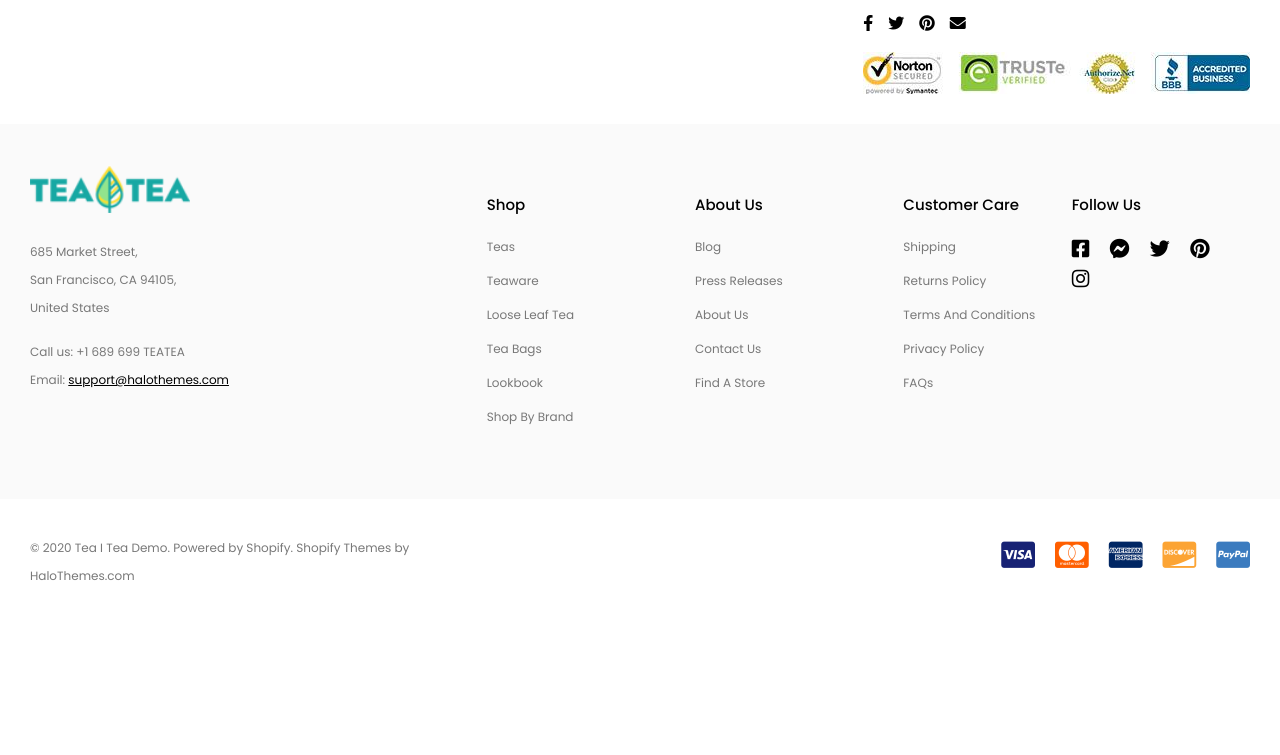
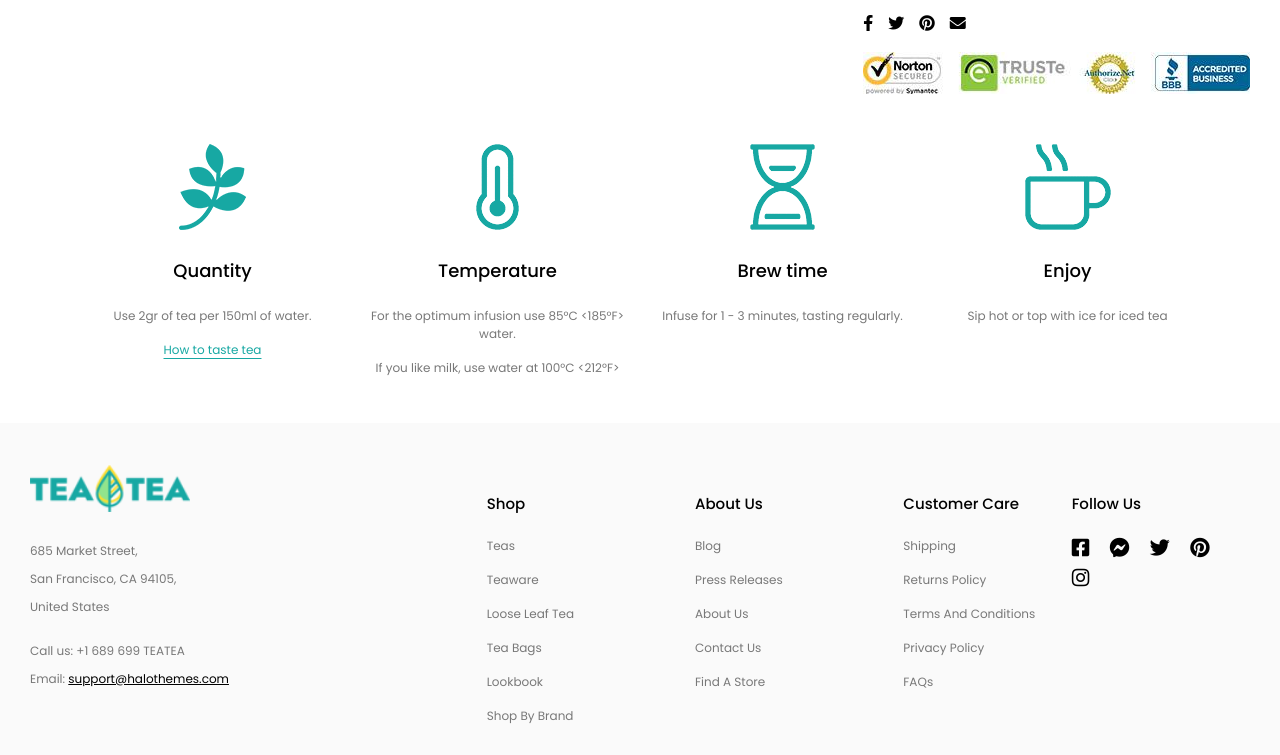
Before and after one commit to Abdulaziz930/TeaAndTea, a plain HTML site: page product-detail.html in a window 1280 px wide. Shown: the part 965-1720 px from the top of the page. Before the commit the page ends 1606 px from the top, so only its background shows below. Drawn offline with nearby package versions, Linux system fonts and the light colour scheme.

Commit message:
product-policies section is done

```diff
--- a/product-detail.html
+++ b/product-detail.html
@@ -851,7 +851,66 @@
       <!-- Product Detail End -->
 
       <!-- Product Policies Start -->
-      <section id="product-policies"></section>
+      <section id="product-policies">
+        <div class="section-content">
+          <div class="container">
+            <div class="row">
+              <div class="col-md-3">
+                <div class="contentBox">
+                  <div class="iconBox">
+                    <img
+                      src="./assets/icons/product-policies-img-1.png"
+                      alt="product-policies-icon"
+                    />
+                  </div>
+                  <h3>Quantity</h3>
+                  <p>Use 2gr of tea per 150ml of water.</p>
+                  <p>
+                    <a href="#">How to taste tea </a>
+                  </p>
+                </div>
+              </div>
+              <div class="col-md-3">
+                <div class="contentBox">
+                  <div class="iconBox">
+                    <img
+                      src="./assets/icons/product-policies-img-2.png"
+                      alt="product-policies-icon"
+                    />
+                  </div>
+                  <h3>Temperature</h3>
+                  <p>For the optimum infusion use 85°C <185°F> water.</p>
+                  <p>If you like milk, use water at 100°C <212°F></p>
+                </div>
+              </div>
+              <div class="col-md-3">
+                <div class="contentBox">
+                  <div class="iconBox">
+                    <img
+                      src="./assets/icons/product-policies-img-3.png"
+                      alt="product-policies-icon"
+                    />
+                  </div>
+                  <h3>Brew time</h3>
+                  <p>Infuse for 1 - 3 minutes, tasting regularly.</p>
+                </div>
+              </div>
+              <div class="col-md-3">
+                <div class="contentBox">
+                  <div class="iconBox">
+                    <img
+                      src="./assets/icons/product-policies-img-4.png"
+                      alt="product-policies-icon"
+                    />
+                  </div>
+                  <h3>Enjoy</h3>
+                  <p>Sip hot or top with ice for iced tea</p>
+                </div>
+              </div>
+            </div>
+          </div>
+        </div>
+      </section>
       <!-- Product Policies End -->
     </main>
     <!-- Main End -->
--- a/scss/_productDetail.scss
+++ b/scss/_productDetail.scss
@@ -225,3 +225,28 @@
     }
   }
 }
+#product-policies {
+  margin-top: 50px;
+  .section-content {
+    user-select: none;
+    .contentBox {
+      text-align: center;
+      .iconBox {
+        @include flexy-box();
+        margin-bottom: 30px;
+      }
+      h3 {
+        @include text(18px, 500, $text-color);
+        margin-bottom: 25px;
+      }
+      p {
+        @include text(12px, 400, $secondary-color);
+        a {
+          color: $link-color;
+          text-decoration: underline;
+          text-underline-position: under;
+        }
+      }
+    }
+  }
+}
```
Also changed, not shown: assets/icons/product-policies-img-1.png (added), assets/icons/product-policies-img-2.png (added), assets/icons/product-policies-img-3.png (added), assets/icons/product-policies-img-4.png (added), css/style.css.
